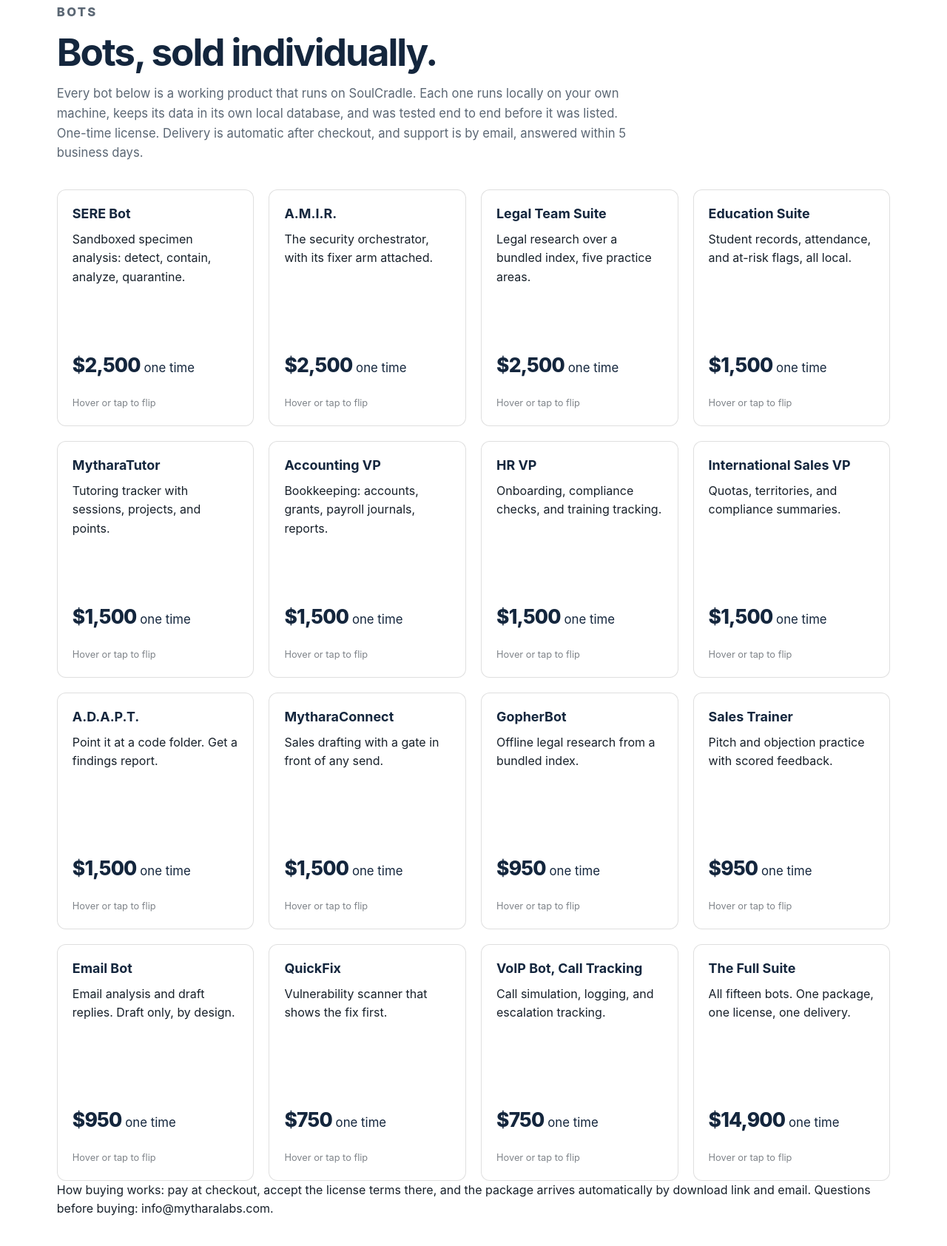
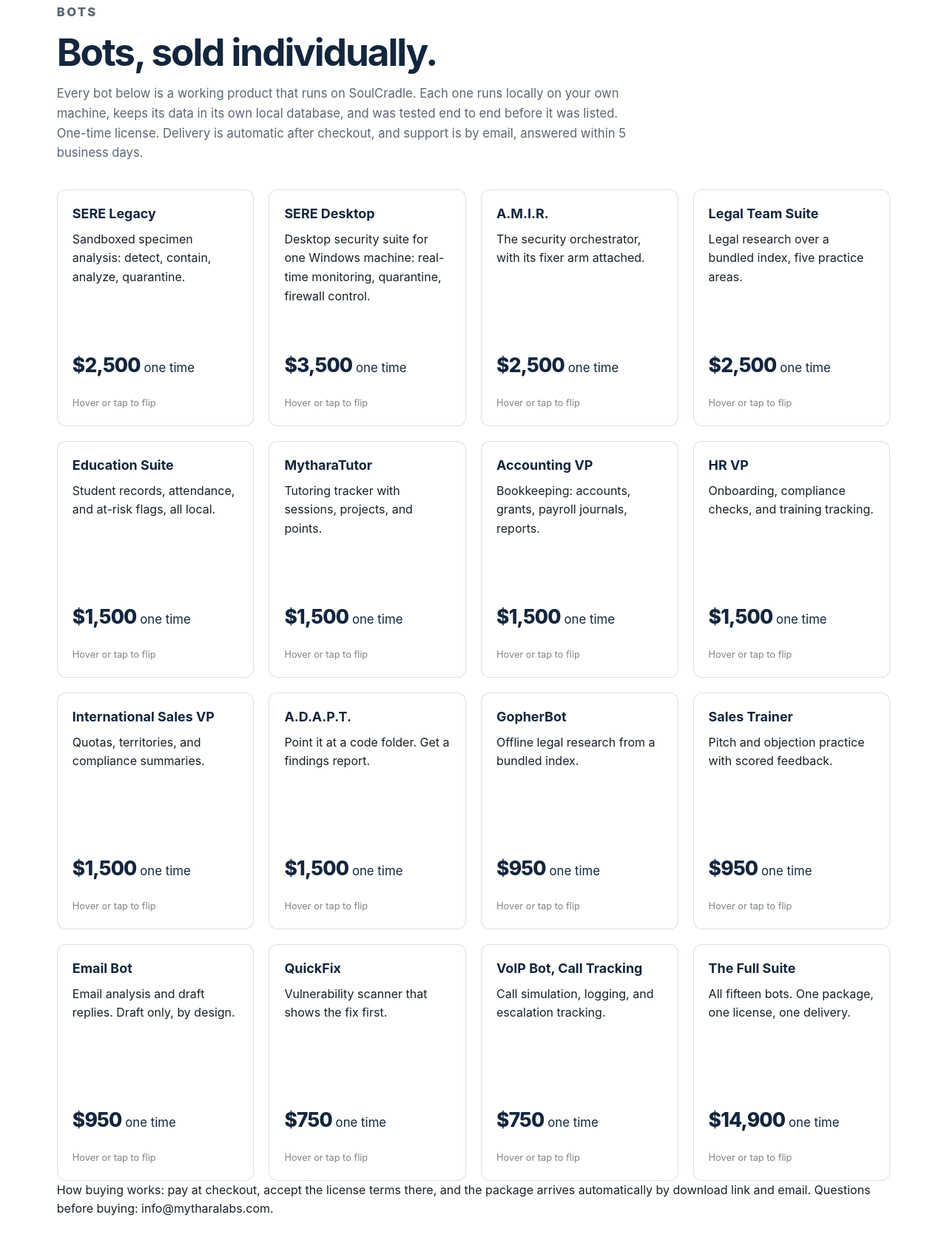
Before and after one commit to MytharaLabsLLC/mytharalabsllc.github.io, a plain HTML site: page index.html in a window 1280 px wide. Shown: the part 3830-5514 px from the top of the page at 74% size. Drawn offline with Linux system fonts and the light colour scheme.

Commit message:
Replace index.html: SERE Legacy rename, new SERE Desktop card, MytharaConnect card removed, suite total updated

```diff
--- a/index.html
+++ b/index.html
@@ -277,24 +277,41 @@
           </p>
         </div>
         <div class="arch-grid" aria-label="Bots for sale">
-          <div class="flip-card" tabindex="0" role="button" aria-label="Flip card for SERE Bot">
+          <div class="flip-card" tabindex="0" role="button" aria-label="Flip card for SERE Legacy">
             <div class="flip-inner">
               <div class="flip-face flip-front">
-                <h3>SERE Bot</h3>
+                <h3>SERE Legacy</h3>
                 <p>Sandboxed specimen analysis: detect, contain, analyze, quarantine.</p>
                 <p class="price"><span>$2,500</span> one time</p>
                 <p class="flip-hint">Hover or tap to flip</p>
               </div>
               <div class="flip-face flip-back">
-                <h3>SERE Bot</h3>
+                <h3>SERE Legacy</h3>
                 <p>Sandboxed specimen analysis for training and triage: detect, contain, analyze, quarantine, with a sealed tamper-evident event log. The specimen is never executed.</p>
                 <p class="price"><span>$2,500</span> one time</p>
-                <a class="button button-secondary" href="https://buy.stripe.com/28E5kE3N216m2IS5os57W02" data-sku="BOT-SERE-001">Buy SERE Bot</a>
+                <a class="button button-secondary" href="https://buy.stripe.com/28E5kE3N216m2IS5os57W02" data-sku="BOT-SERE-001">Buy SERE Legacy</a>
                 <p class="delivery-note">Your package: BOT-SERE-001.zip, delivered instantly when your payment clears.</p>
               </div>
             </div>
           </div>
-          <div class="flip-card" tabindex="0" role="button" aria-label="Flip card for A.M.I.R.">
+                    <div class="flip-card" tabindex="0" role="button" aria-label="Flip card for SERE Desktop">
+            <div class="flip-inner">
+              <div class="flip-face flip-front">
+                <h3>SERE Desktop</h3>
+                <p>Desktop security suite for one Windows machine: real-time monitoring, quarantine, firewall control.</p>
+                <p class="price"><span>$3,500</span> one time</p>
+                <p class="flip-hint">Hover or tap to flip</p>
+              </div>
+              <div class="flip-face flip-back">
+                <h3>SERE Desktop</h3>
+                <p>A single-machine Windows security suite: real-time process, file, and network monitoring, timed quarantine, Windows firewall control, an incident playbook, and a local AI assistant. Defensive only, with countermeasures locked to sandbox use. Works offline, and the record stays on your machine.</p>
+                <p class="price"><span>$3,500</span> one time</p>
+                <a class="button button-secondary" href="https://buy.stripe.com/fZufZi5VabL06Z84ko57W0i" data-sku="BOT-SERE-002">Buy SERE Desktop</a>
+                <p class="delivery-note">Your package: BOT-SERE-002.zip, delivered instantly when your payment clears.</p>
+              </div>
+            </div>
+          </div>
+<div class="flip-card" tabindex="0" role="button" aria-label="Flip card for A.M.I.R.">
             <div class="flip-inner">
               <div class="flip-face flip-front">
                 <h3>A.M.I.R.</h3>
@@ -430,23 +447,6 @@
               </div>
             </div>
           </div>
-          <div class="flip-card" tabindex="0" role="button" aria-label="Flip card for MytharaConnect">
-            <div class="flip-inner">
-              <div class="flip-face flip-front">
-                <h3>MytharaConnect</h3>
-                <p>Sales drafting with a gate in front of any send.</p>
-                <p class="price"><span>$1,500</span> one time</p>
-                <p class="flip-hint">Hover or tap to flip</p>
-              </div>
-              <div class="flip-face flip-back">
-                <h3>MytharaConnect</h3>
-                <p>Sales conversation and drafting engine with a governance gate in front of any send. Drafts are prepared for operator approval; nothing transmits on its own.</p>
-                <p class="price"><span>$1,500</span> one time</p>
-                <a class="button button-secondary" href="https://buy.stripe.com/fZucN6cjy02ifvE7wA57W0b" data-sku="BOT-CONNECT-001">Buy MytharaConnect</a>
-                <p class="delivery-note">Your package: BOT-CONNECT-001.zip, delivered instantly when your payment clears.</p>
-              </div>
-            </div>
-          </div>
           <div class="flip-card" tabindex="0" role="button" aria-label="Flip card for GopherBot">
             <div class="flip-inner">
               <div class="flip-face flip-front">
@@ -542,7 +542,7 @@
               </div>
               <div class="flip-face flip-back">
                 <h3>The Full Suite</h3>
-                <p>Every bot on this page in a single package: the security trio, the legal pair, education, the VPs, sales, and the small tools. Bought separately they total $22,350.</p>
+                <p>Every bot on this page in a single package: the security trio, the legal pair, education, the VPs, sales, and the small tools. Bought separately they total $24,350.</p>
                 <p class="price"><span>$14,900</span> one time</p>
                 <a class="button button-primary" href="https://buy.stripe.com/14AcN697mcP46Z88AE57W0h" data-sku="BOT-SUITE-ALL">Buy the Full Suite</a>
                 <p class="delivery-note">Your package: BOT-SUITE-ALL.zip, delivered instantly when your payment clears.</p>
```
